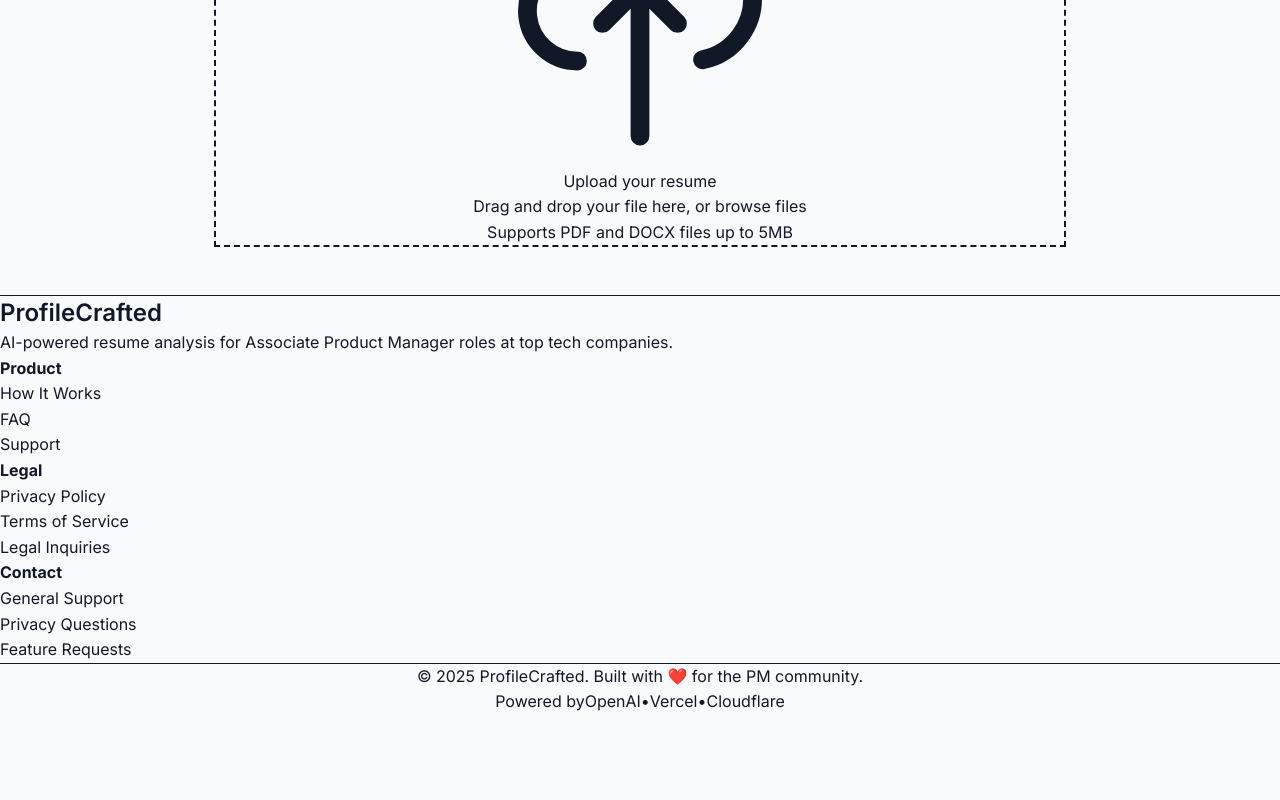
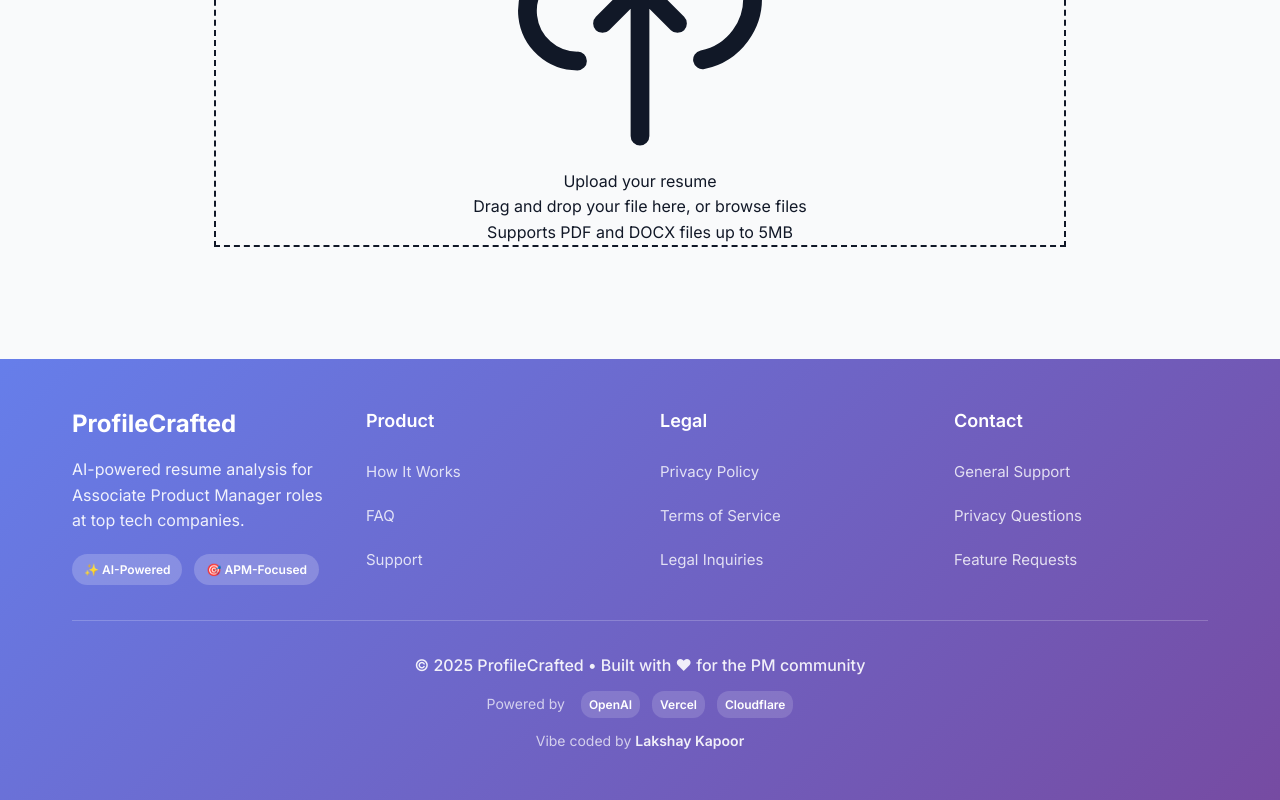
Before and after one commit to techmaxus/profilecrafted, a Next.js app: page / in a window 1280 px wide. Shown: the part 281-1081 px from the top of the page. Before the commit the page ends 996 px from the top, so only its background shows below. Built offline with nearby package versions, Linux system fonts and the light colour scheme; no server answers.

Commit message:
Redesign Footer with elegant gradient styling and comprehensive navigation

```diff
--- a/src/components/Footer.tsx
+++ b/src/components/Footer.tsx
@@ -2,33 +2,125 @@ import Link from 'next/link';
 
 export default function Footer() {
   return (
-    <footer className="bg-white border-t border-gray-200 mt-16">
-      <div className="max-w-6xl mx-auto px-6 py-8">
-        <div className="grid md:grid-cols-4 gap-8">
+    <footer style={{
+      background: 'linear-gradient(135deg, #667eea 0%, #764ba2 100%)',
+      marginTop: '64px',
+      color: 'white'
+    }}>
+      <div style={{
+        maxWidth: '1200px',
+        margin: '0 auto',
+        padding: '48px 32px'
+      }}>
+        <div style={{
+          display: 'grid',
+          gridTemplateColumns: 'repeat(auto-fit, minmax(250px, 1fr))',
+          gap: '40px',
+          marginBottom: '32px'
+        }}>
           {/* Brand */}
-          <div className="col-span-1">
-            <h3 className="font-bold text-gray-900 mb-3">ProfileCrafted</h3>
-            <p className="text-gray-600 text-sm">
+          <div>
+            <h3 style={{
+              fontSize: '24px',
+              fontWeight: '700',
+              marginBottom: '16px',
+              color: 'white'
+            }}>
+              ProfileCrafted
+            </h3>
+            <p style={{
+              color: 'rgba(255, 255, 255, 0.9)',
+              fontSize: '16px',
+              lineHeight: '1.6',
+              marginBottom: '20px'
+            }}>
               AI-powered resume analysis for Associate Product Manager roles at top tech companies.
             </p>
+            <div style={{
+              display: 'flex',
+              gap: '12px',
+              alignItems: 'center'
+            }}>
+              <span style={{
+                background: 'rgba(255, 255, 255, 0.2)',
+                padding: '6px 12px',
+                borderRadius: '20px',
+                fontSize: '12px',
+                fontWeight: '600'
+              }}>
+                ✨ AI-Powered
+              </span>
+              <span style={{
+                background: 'rgba(255, 255, 255, 0.2)',
+                padding: '6px 12px',
+                borderRadius: '20px',
+                fontSize: '12px',
+                fontWeight: '600'
+              }}>
+                🎯 APM-Focused
+              </span>
+            </div>
           </div>
 
           {/* Product */}
           <div>
-            <h4 className="font-semibold text-gray-900 mb-3">Product</h4>
-            <ul className="space-y-2 text-sm">
-              <li>
-                <Link href="/about" className="text-gray-600 hover:text-gray-900 transition-colors">
+            <h4 style={{
+              fontSize: '18px',
+              fontWeight: '600',
+              marginBottom: '20px',
+              color: 'white'
+            }}>
+              Product
+            </h4>
+            <ul style={{ listStyle: 'none', padding: 0, margin: 0 }}>
+              <li style={{ marginBottom: '12px' }}>
+                <Link
+                  href="/about"
+                  style={{
+                    color: 'rgba(255, 255, 255, 0.8)',
+                    textDecoration: 'none',
+                    fontSize: '15px',
+                    transition: 'color 0.2s ease',
+                    display: 'block',
+                    padding: '4px 0'
+                  }}
+                  onMouseOver={(e) => (e.target as HTMLElement).style.color = 'white'}
+                  onMouseOut={(e) => (e.target as HTMLElement).style.color = 'rgba(255, 255, 255, 0.8)'}
+                >
                   How It Works
                 </Link>
               </li>
-              <li>
-                <Link href="/faq" className="text-gray-600 hover:text-gray-900 transition-colors">
+              <li style={{ marginBottom: '12px' }}>
+                <Link
+                  href="/faq"
+                  style={{
+                    color: 'rgba(255, 255, 255, 0.8)',
+                    textDecoration: 'none',
+                    fontSize: '15px',
+                    transition: 'color 0.2s ease',
+                    display: 'block',
+                    padding: '4px 0'
+                  }}
+                  onMouseOver={(e) => (e.target as HTMLElement).style.color = 'white'}
+                  onMouseOut={(e) => (e.target as HTMLElement).style.color = 'rgba(255, 255, 255, 0.8)'}
+                >
                   FAQ
                 </Link>
               </li>
-              <li>
-                <Link href="/contact" className="text-gray-600 hover:text-gray-900 transition-colors">
+              <li style={{ marginBottom: '12px' }}>
+                <Link
+                  href="/contact"
+                  style={{
+                    color: 'rgba(255, 255, 255, 0.8)',
+                    textDecoration: 'none',
+                    fontSize: '15px',
+                    transition: 'color 0.2s ease',
+                    display: 'block',
+                    padding: '4px 0'
+                  }}
+                  onMouseOver={(e) => (e.target as HTMLElement).style.color = 'white'}
+                  onMouseOut={(e) => (e.target as HTMLElement).style.color = 'rgba(255, 255, 255, 0.8)'}
+                >
                   Support
                 </Link>
               </li>
@@ -37,20 +129,63 @@ export default function Footer() {
 
           {/* Legal */}
           <div>
-            <h4 className="font-semibold text-gray-900 mb-3">Legal</h4>
-            <ul className="space-y-2 text-sm">
-              <li>
-                <Link href="/privacy" className="text-gray-600 hover:text-gray-900 transition-colors">
+            <h4 style={{
+              fontSize: '18px',
+              fontWeight: '600',
+              marginBottom: '20px',
+              color: 'white'
+            }}>
+              Legal
+            </h4>
+            <ul style={{ listStyle: 'none', padding: 0, margin: 0 }}>
+              <li style={{ marginBottom: '12px' }}>
+                <Link
+                  href="/privacy"
+                  style={{
+                    color: 'rgba(255, 255, 255, 0.8)',
+                    textDecoration: 'none',
+                    fontSize: '15px',
+                    transition: 'color 0.2s ease',
+                    display: 'block',
+                    padding: '4px 0'
+                  }}
+                  onMouseOver={(e) => (e.target as HTMLElement).style.color = 'white'}
+                  onMouseOut={(e) => (e.target as HTMLElement).style.color = 'rgba(255, 255, 255, 0.8)'}
+                >
                   Privacy Policy
                 </Link>
               </li>
-              <li>
-                <Link href="/terms" className="text-gray-600 hover:text-gray-900 transition-colors">
+              <li style={{ marginBottom: '12px' }}>
+                <Link
+                  href="/terms"
+                  style={{
+                    color: 'rgba(255, 255, 255, 0.8)',
+                    textDecoration: 'none',
+                    fontSize: '15px',
+                    transition: 'color 0.2s ease',
+                    display: 'block',
+                    padding: '4px 0'
+                  }}
+                  onMouseOver={(e) => (e.target as HTMLElement).style.color = 'white'}
+                  onMouseOut={(e) => (e.target as HTMLElement).style.color = 'rgba(255, 255, 255, 0.8)'}
+                >
                   Terms of Service
                 </Link>
               </li>
-              <li>
-                <a href="mailto:legal@profilecrafted.com" className="text-gray-600 hover:text-gray-900 transition-colors">
+              <li style={{ marginBottom: '12px' }}>
+                <a
+                  href="mailto:legal@profilecrafted.com"
+                  style={{
+                    color: 'rgba(255, 255, 255, 0.8)',
+                    textDecoration: 'none',
+                    fontSize: '15px',
+                    transition: 'color 0.2s ease',
+                    display: 'block',
+                    padding: '4px 0'
+                  }}
+                  onMouseOver={(e) => (e.target as HTMLElement).style.color = 'white'}
+                  onMouseOut={(e) => (e.target as HTMLElement).style.color = 'rgba(255, 255, 255, 0.8)'}
+                >
                   Legal Inquiries
                 </a>
               </li>
@@ -59,20 +194,63 @@ export default function Footer() {
 
           {/* Contact */}
           <div>
-            <h4 className="font-semibold text-gray-900 mb-3">Contact</h4>
-            <ul className="space-y-2 text-sm">
-              <li>
-                <a href="mailto:support@profilecrafted.com" className="text-gray-600 hover:text-gray-900 transition-colors">
+            <h4 style={{
+              fontSize: '18px',
+              fontWeight: '600',
+              marginBottom: '20px',
+              color: 'white'
+            }}>
+              Contact
+            </h4>
+            <ul style={{ listStyle: 'none', padding: 0, margin: 0 }}>
+              <li style={{ marginBottom: '12px' }}>
+                <a
+                  href="mailto:support@profilecrafted.com"
+                  style={{
+                    color: 'rgba(255, 255, 255, 0.8)',
+                    textDecoration: 'none',
+                    fontSize: '15px',
+                    transition: 'color 0.2s ease',
+                    display: 'block',
+                    padding: '4px 0'
+                  }}
+                  onMouseOver={(e) => (e.target as HTMLElement).style.color = 'white'}
+                  onMouseOut={(e) => (e.target as HTMLElement).style.color = 'rgba(255, 255, 255, 0.8)'}
+                >
                   General Support
                 </a>
               </li>
-              <li>
-                <a href="mailto:privacy@profilecrafted.com" className="text-gray-600 hover:text-gray-900 transition-colors">
+              <li style={{ marginBottom: '12px' }}>
+                <a
+                  href="mailto:privacy@profilecrafted.com"
+                  style={{
+                    color: 'rgba(255, 255, 255, 0.8)',
+                    textDecoration: 'none',
+                    fontSize: '15px',
+                    transition: 'color 0.2s ease',
+                    display: 'block',
+                    padding: '4px 0'
+                  }}
+                  onMouseOver={(e) => (e.target as HTMLElement).style.color = 'white'}
+                  onMouseOut={(e) => (e.target as HTMLElement).style.color = 'rgba(255, 255, 255, 0.8)'}
+                >
                   Privacy Questions
                 </a>
               </li>
-              <li>
-                <a href="mailto:feedback@profilecrafted.com" className="text-gray-600 hover:text-gray-900 transition-colors">
+              <li style={{ marginBottom: '12px' }}>
+                <a
+                  href="mailto:feedback@profilecrafted.com"
+                  style={{
+                    color: 'rgba(255, 255, 255, 0.8)',
+                    textDecoration: 'none',
+                    fontSize: '15px',
+                    transition: 'color 0.2s ease',
+                    display: 'block',
+                    padding: '4px 0'
+                  }}
+                  onMouseOver={(e) => (e.target as HTMLElement).style.color = 'white'}
+                  onMouseOut={(e) => (e.target as HTMLElement).style.color = 'rgba(255, 255, 255, 0.8)'}
+                >
                   Feature Requests
                 </a>
               </li>
@@ -81,19 +259,102 @@ export default function Footer() {
         </div>
 
         {/* Bottom Bar */}
-        <div className="border-t border-gray-200 mt-8 pt-6 flex flex-col md:flex-row justify-between items-center">
-          <p className="text-gray-500 text-sm">
-            © {new Date().getFullYear()} ProfileCrafted. Built with ❤️ for the PM community.
-          </p>
-          <div className="flex items-center space-x-4 mt-4 md:mt-0">
-            <span className="text-gray-400 text-xs">Powered by</span>
-            <div className="flex items-center space-x-2 text-xs text-gray-500">
-              <span>OpenAI</span>
-              <span>•</span>
-              <span>Vercel</span>
-              <span>•</span>
-              <span>Cloudflare</span>
+        <div style={{
+          borderTop: '1px solid rgba(255, 255, 255, 0.2)',
+          paddingTop: '32px',
+          marginTop: '32px',
+          display: 'flex',
+          flexDirection: 'column',
+          alignItems: 'center',
+          gap: '16px'
+        }}>
+          <div style={{
+            display: 'flex',
+            flexDirection: 'column',
+            alignItems: 'center',
+            gap: '12px',
+            textAlign: 'center'
+          }}>
+            <p style={{
+              color: 'rgba(255, 255, 255, 0.9)',
+              fontSize: '16px',
+              fontWeight: '500',
+              margin: 0
+            }}>
+              &copy; 2025 ProfileCrafted • Built with &hearts; for the PM community
+            </p>
+            <div style={{
+              display: 'flex',
+              alignItems: 'center',
+              gap: '16px',
+              flexWrap: 'wrap',
+              justifyContent: 'center'
+            }}>
+              <span style={{
+                color: 'rgba(255, 255, 255, 0.7)',
+                fontSize: '14px'
+              }}>
+                Powered by
+              </span>
+              <div style={{
+                display: 'flex',
+                alignItems: 'center',
+                gap: '12px'
+              }}>
+                <span style={{
+                  background: 'rgba(255, 255, 255, 0.15)',
+                  padding: '4px 8px',
+                  borderRadius: '12px',
+                  color: 'white',
+                  fontSize: '12px',
+                  fontWeight: '600'
+                }}>
+                  OpenAI
+                </span>
+                <span style={{
+                  background: 'rgba(255, 255, 255, 0.15)',
+                  padding: '4px 8px',
+                  borderRadius: '12px',
+                  color: 'white',
+                  fontSize: '12px',
+                  fontWeight: '600'
+                }}>
+                  Vercel
+                </span>
+                <span style={{
+                  background: 'rgba(255, 255, 255, 0.15)',
+                  padding: '4px 8px',
+                  borderRadius: '12px',
+                  color: 'white',
+                  fontSize: '12px',
+                  fontWeight: '600'
+                }}>
+                  Cloudflare
+                </span>
+              </div>
             </div>
+            <p style={{
+              color: 'rgba(255, 255, 255, 0.7)',
+              fontSize: '14px',
+              margin: 0
+            }}>
+              Vibe coded by{' '}
+              <a
+                href="https://www.linkedin.com/in/techmaxus/"
+                target="_blank"
+                rel="noopener noreferrer"
+                style={{
+                  color: 'rgba(255, 255, 255, 0.9)',
+                  textDecoration: 'none',
+                  fontWeight: '600',
+                  transition: 'color 0.2s ease'
+                }}
+                onMouseOver={(e) => (e.target as HTMLElement).style.color = 'white'}
+                onMouseOut={(e) => (e.target as HTMLElement).style.color = 'rgba(255, 255, 255, 0.9)'}
+              >
+                Lakshay Kapoor
+              </a>
+            </p>
           </div>
         </div>
       </div>
```
